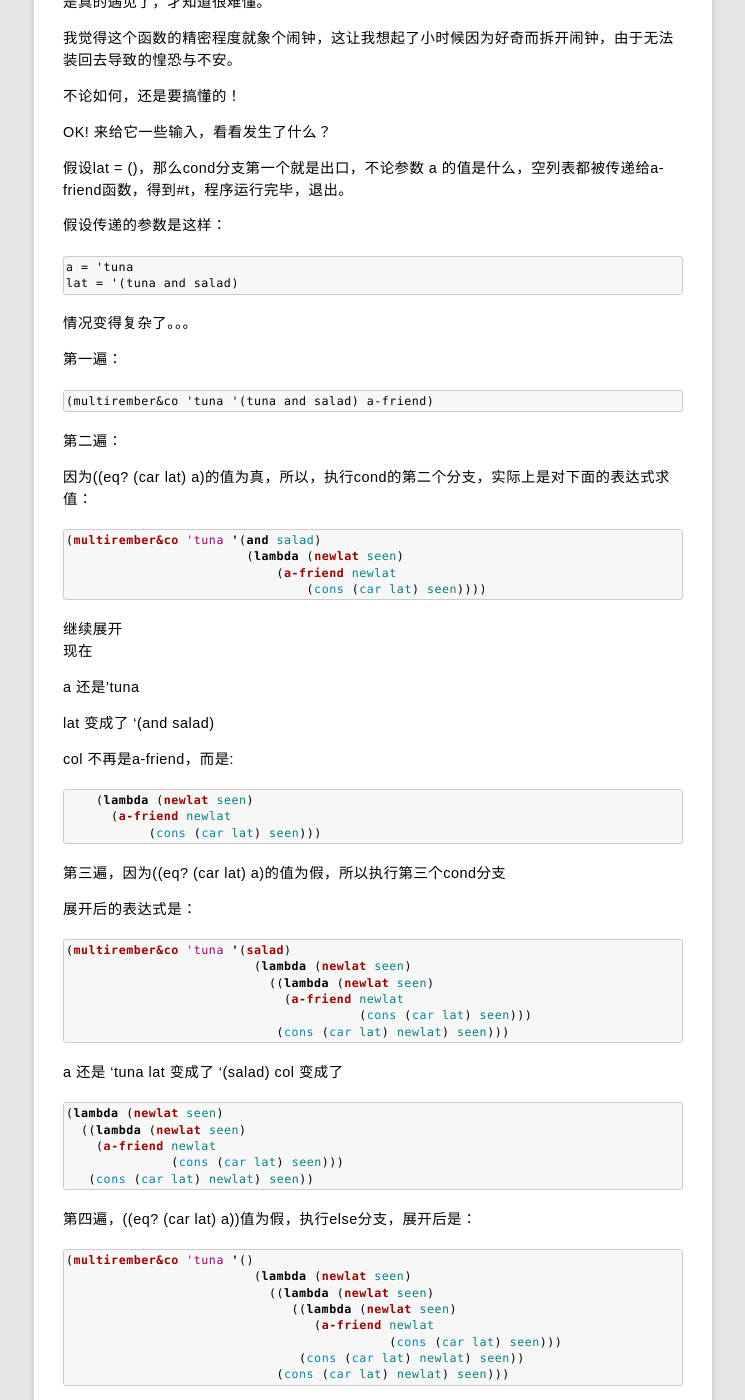
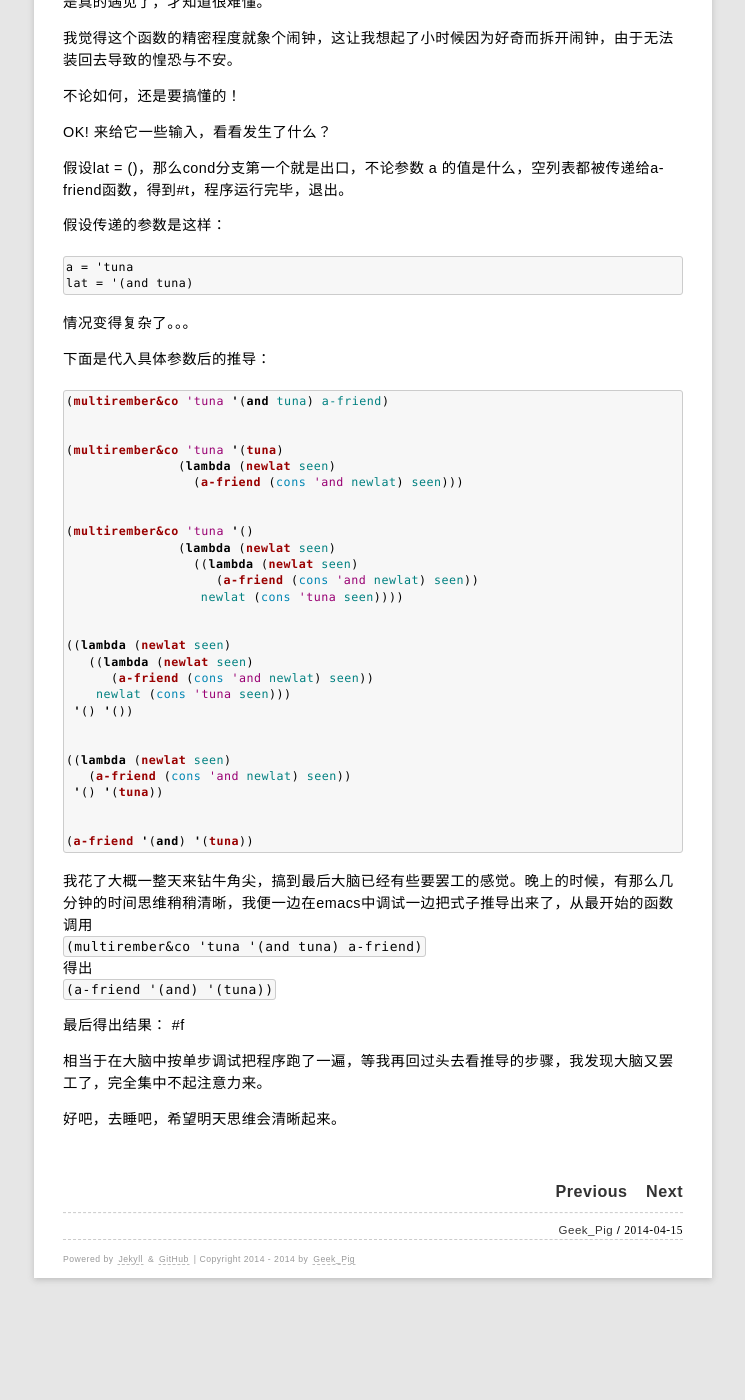
Before and after one commit to rhuichao/uternet.github.io, a Jekyll site: the page built from _posts/2014-04-15-continuation.md, in a window 1280 px wide and 1400 px high, scrolled down 658 px. Shown: the whole window, without its empty margins (267-1012 px from the left). Built offline with Jekyll 4.4.1, drawn with Linux system fonts in a browser that asks for light colours; some web fonts are replaced; Markdown is read by kramdown in place of the engine named in the settings; after the commit the page ends 1965 px from its top, so only the background shows below that; some of the changed text lies outside the part shown.

Commit message:
update 08.md

````diff
--- a/_posts/2014-04-15-continuation.md
+++ b/_posts/2014-04-15-continuation.md
@@ -40,102 +40,50 @@ OK! 来给它一些输入，看看发生了什么？
 假设传递的参数是这样：
 
     a = 'tuna
-    lat = '(tuna and salad)
+    lat = '(and tuna)
 
 情况变得复杂了。。。
 
-第一遍：
-
-    (multirember&co 'tuna '(tuna and salad) a-friend)
-
-第二遍：
-
-因为((eq? (car lat) a)的值为真，所以，执行cond的第二个分支，实际上是对下面的表达式求值：
+下面是代入具体参数后的推导：
 
 ```scheme
-(multirember&co 'tuna '(and salad)
-                        (lambda (newlat seen)
-                            (a-friend newlat
-                                (cons (car lat) seen))))
+(multirember&co 'tuna '(and tuna) a-friend)
+
+
+(multirember&co 'tuna '(tuna)
+		(lambda (newlat seen)
+		  (a-friend (cons 'and newlat) seen)))
+
+
+(multirember&co 'tuna '()
+		(lambda (newlat seen)
+		  ((lambda (newlat seen)
+		     (a-friend (cons 'and newlat) seen))
+		   newlat (cons 'tuna seen))))
+
+
+((lambda (newlat seen)
+   ((lambda (newlat seen)
+      (a-friend (cons 'and newlat) seen))
+    newlat (cons 'tuna seen)))
+ '() '())
+
+
+((lambda (newlat seen)
+   (a-friend (cons 'and newlat) seen))
+ '() '(tuna))
+
+
+(a-friend '(and) '(tuna))
 ```
 
-继续展开
-现在
+我花了大概一整天来钻牛角尖，搞到最后大脑已经有些要罢工的感觉。晚上的时候，有那么几分钟的时间思维稍稍清晰，我便一边在emacs中调试一边把式子推导出来了，从最开始的函数调用
+`(multirember&co 'tuna '(and tuna) a-friend)`
+得出
+`(a-friend '(and) '(tuna))`
 
-a 还是'tuna
+最后得出结果： #f
 
-lat 变成了 '(and salad)
+相当于在大脑中按单步调试把程序跑了一遍，等我再回过头去看推导的步骤，我发现大脑又罢工了，完全集中不起注意力来。
 
-col 不再是a-friend，而是:
-
-```scheme
-    (lambda (newlat seen)
-      (a-friend newlat
-           (cons (car lat) seen)))
-```
-
-第三遍，因为((eq? (car lat) a)的值为假，所以执行第三个cond分支
-
-展开后的表达式是：
-
-```scheme
-(multirember&co 'tuna '(salad)
-                         (lambda (newlat seen)
-                           ((lambda (newlat seen)
-                             (a-friend newlat
-                                       (cons (car lat) seen)))
-                            (cons (car lat) newlat) seen)))
-```
-
-a 还是 'tuna
-lat 变成了 '(salad)
-col 变成了
-
-```scheme
-(lambda (newlat seen)
-  ((lambda (newlat seen)
-    (a-friend newlat
-              (cons (car lat) seen)))
-   (cons (car lat) newlat) seen))
-```
-
-第四遍，((eq? (car lat) a))值为假，执行else分支，展开后是：
-
-```scheme
-(multirember&co 'tuna '()
-                         (lambda (newlat seen)
-                           ((lambda (newlat seen)
-                              ((lambda (newlat seen)
-                                 (a-friend newlat
-                                           (cons (car lat) seen)))
-                               (cons (car lat) newlat) seen))
-                            (cons (car lat) newlat) seen)))
-```
-
-第五遍，(null? lat)值为真，执行`(col (quote ()) (quote ()))`
-现在,col变成了
-
-```scheme
-(lambda (newlat seen)
-   ((lambda (newlat seen)
-      ((lambda (newlat seen)
-          (a-friend newlat
-                    (cons (car lat) seen)))
-       (cons (car lat) newlat) seen))
-    (cons (car lat) newlat) seen)
-```
-
-展开后是
-
-```scheme
-((lambda (newlat seen)
-   ((lambda (newlat seen)
-      ((lambda (newlat seen)
-         (a-friend newlat
-                   (cons (car lat) seen)))
-       (cons (car lat) newlat) seen))
-    (cons (car lat) newlat)seen))
- (quote ()) (quote ()))
-```
-
-问题是我怎么确定那么多个(car lat)的值？？？
+好吧，去睡吧，希望明天思维会清晰起来。
````
